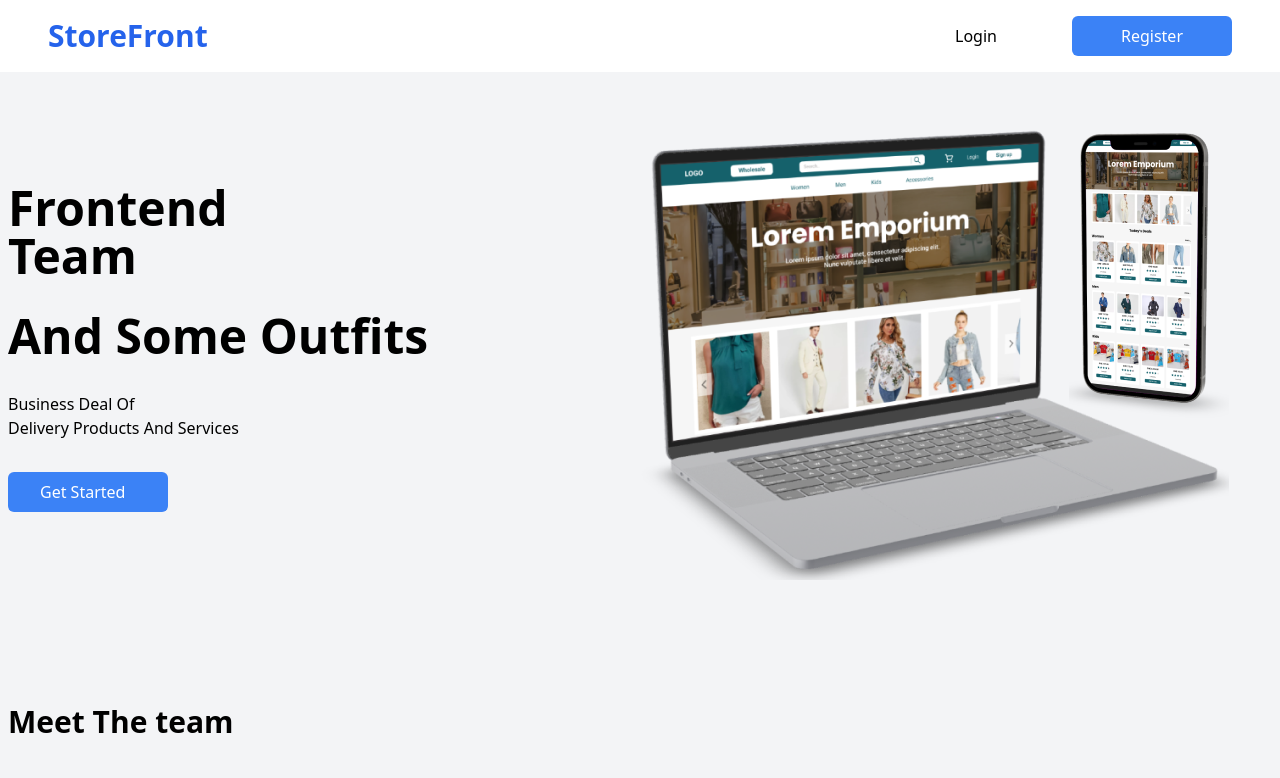
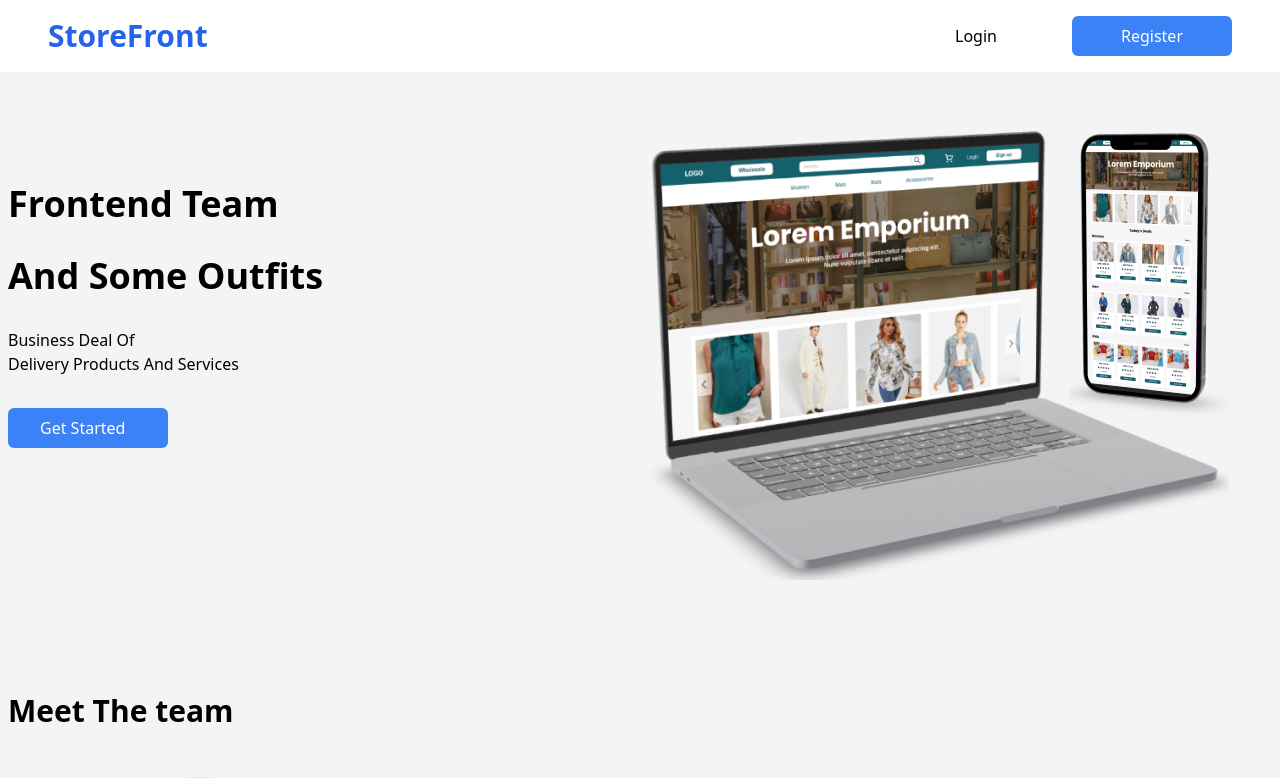
Before and after one commit to mansir93/Amalitech-storefront, a React (Create React App) app: page / in a window 1280 px wide. Shown: the top 778 px of the page. Built offline with nearby package versions, Linux system fonts and the light colour scheme.

Commit message:
Update Hero.jsx

```diff
--- a/src/Components/Hero.jsx
+++ b/src/Components/Hero.jsx
@@ -7,8 +7,8 @@ const Hero = () => {
     <section className="bg-gray-100">
       <div className="min-h-[60vh] min-w-[30vw] flex flex-col lg:flex-row container mx-auto py-8 px-2">
         <div className="flex-1 flex flex-col gap-8 py-20">
-          <h1 className="text-5xl font-black">Frontend <br />Team</h1>
-          <h1 className="text-5xl font-black">And Some Outfits </h1>
+          <h1 className="text-4xl font-black">Frontend Team</h1>
+          <h1 className="text-4xl font-black">And Some Outfits </h1>
           <p>
             Business Deal Of
             <br />
```
